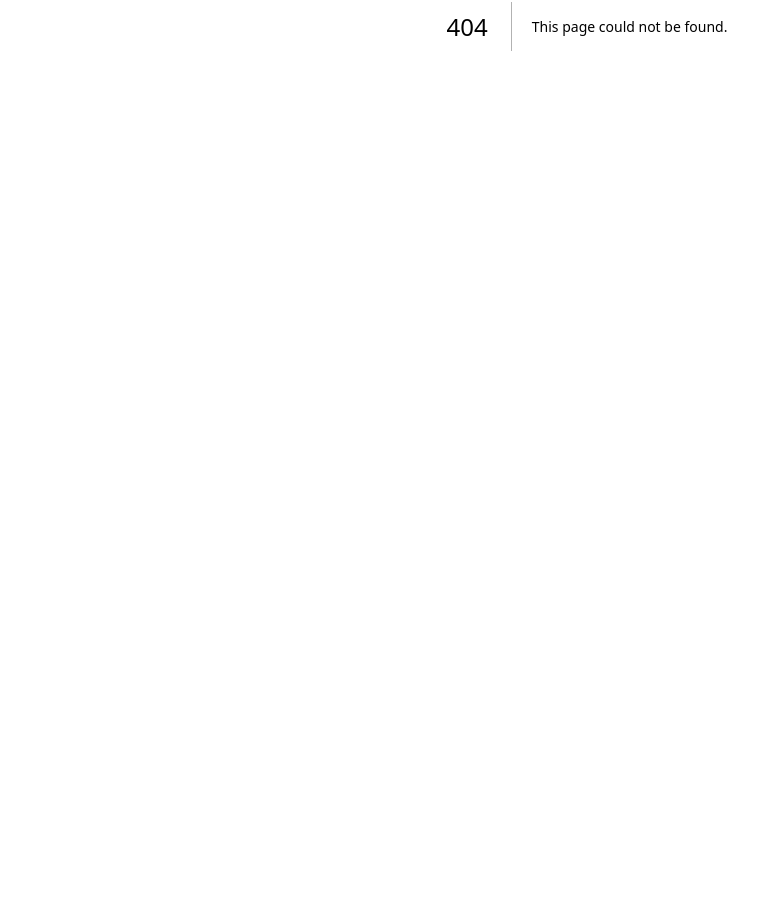
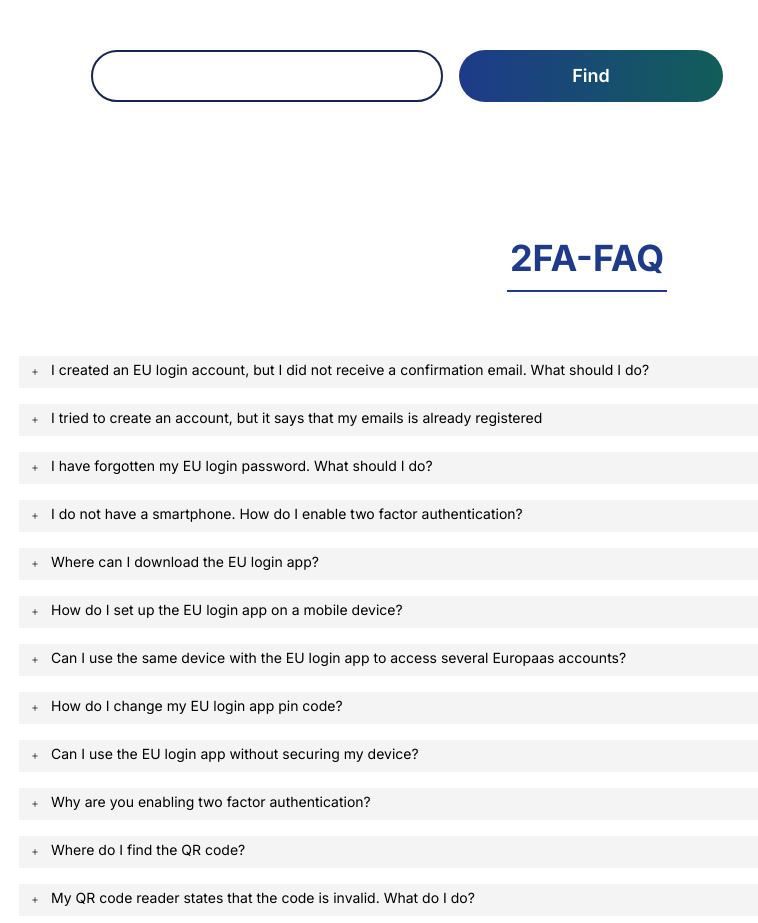
Before and after one commit to karthik1704/rsr-global-cv, a Next.js app: page /Faq in a window 1280 px wide. Before the commit this address had no page. Shown: the part 374-1297 px from the top of the page, without its empty margins (53-811 px from the left). Before the commit the page ends 800 px from the top, so only its background shows below. Built offline with nearby package versions, Linux system fonts and the light colour scheme.

Commit message:
faq created

```diff
--- /dev/null
+++ b/app/Faq/faq.tsx
@@ -0,0 +1,237 @@
+import React from "react";
+import { Plus } from "lucide-react";
+import { Facebook } from "lucide-react";
+import { Twitter } from "lucide-react";
+import { Linkedin } from "lucide-react";
+import { Mail } from "lucide-react";
+
+function Faq() {
+  return (
+    <div className="py-6 bg-white">
+      <div className="europass h-80 bg-gradient-to-r from-purple-900	 from-10% via-indigo-400 via-50% to-pink-700 ">
+        <h1 className=" text-center py-24 text-6xl font-bold text-white	 ">
+          Frequently Asked Questions
+        </h1>
+      </div>
+      <form className=" flex flex-row gap-4 ml-16 p-20">
+        <input
+          className="p-3 border-2 rounded-full border-blue-950 w-4/12"
+          type="text"
+        />
+        <button
+          className=" rounded-full bg-gradient-to-r from-blue-900 to-teal-800 h-15 w-3/12 text-white	font-semibold text-lg"
+          type="submit"
+        >
+          Find
+        </button>
+      </form>
+
+      <div>
+        <h1 className=" flex flex-col items-center text-center gap-3 text-4xl font-bold text-blue-900 p-14 after:h-[2px] after:w-40 after:bg-blue-900 after:text-center ">
+          2FA-FAQ
+        </h1>
+      </div>
+      <div className="ml-16 p-1">
+        <div className="bg-zinc-100	text-sm p-1 m-1 cursor-pointer flex flex-row w-11/12 gap-1">
+          <Plus className="p-2" />
+          <h2>
+            I created an EU login account, but I did not receive a confirmation
+            email. What should I do?
+          </h2>
+        </div>
+      </div>
+      <div className="ml-16 p-1">
+        <div className="bg-zinc-100 text-sm p-1 m-1 cursor-pointer flex flex-row w-11/12 gap-1">
+          <Plus className="p-2" />
+          <h2>
+            I tried to create an account, but it says that my emails is already
+            registered
+          </h2>
+        </div>
+      </div>
+      <div className="ml-16 p-1">
+        <div className="bg-zinc-100 text-sm p-1 m-1 cursor-pointer flex flex-row w-11/12 gap-1">
+          <Plus className="p-2" />
+          <h2>I have forgotten my EU login password. What should I do?</h2>
+        </div>
+      </div>
+      <div className="ml-16 p-1">
+        <div className="bg-zinc-100 text-sm p-1 m-1 cursor-pointer flex flex-row w-11/12 gap-1">
+          <Plus className="p-2" />
+          <h2>
+            I do not have a smartphone. How do I enable two factor
+            authentication?
+          </h2>
+        </div>
+      </div>
+      <div className="ml-16 p-1">
+        <div className="bg-zinc-100 text-sm p-1 m-1 cursor-pointer flex flex-row w-11/12 gap-1">
+          <Plus className="p-2" />
+          <h2>Where can I download the EU login app?</h2>
+        </div>
+      </div>
+      <div className="ml-16 p-1">
+        <div className="bg-zinc-100 text-sm p-1 m-1 cursor-pointer flex flex-row w-11/12 gap-1">
+          <Plus className="p-2" />
+          <h2>How do I set up the EU login app on a mobile device?</h2>
+        </div>
+      </div>
+      <div className="ml-16 p-1">
+        <div className="bg-zinc-100 text-sm p-1 m-1 cursor-pointer flex flex-row w-11/12 gap-1">
+          <Plus className="p-2" />
+          <h2>
+            Can I use the same device with the EU login app to access several
+            Europaas accounts?
+          </h2>
+        </div>
+      </div>
+      <div className="ml-16 p-1">
+        <div className="bg-zinc-100 text-sm p-1 m-1 cursor-pointer flex flex-row w-11/12 gap-1">
+          <Plus className="p-2" />
+          <h2>How do I change my EU login app pin code?</h2>
+        </div>
+      </div>
+      <div className="ml-16 p-1">
+        <div className="bg-zinc-100 text-sm p-1 m-1 cursor-pointer flex flex-row w-11/12 gap-1">
+          <Plus className="p-2" />
+          <h2>Can I use the EU login app without securing my device?</h2>
+        </div>
+      </div>
+      <div className="ml-16 p-1">
+        <div className="bg-zinc-100 text-sm p-1 m-1 cursor-pointer flex flex-row w-11/12 gap-1">
+          <Plus className="p-2" />
+          <h2>Why are you enabling two factor authentication?</h2>
+        </div>
+      </div>
+      <div className="ml-16 p-1">
+        <div className="bg-zinc-100 text-sm p-1 m-1 cursor-pointer flex flex-row w-11/12 gap-1">
+          <Plus className="p-2" />
+          <h2>Where do I find the QR code?</h2>
+        </div>
+      </div>
+      <div className="ml-16 p-1">
+        <div className="bg-zinc-100 text-sm p-1 m-1 cursor-pointer flex flex-row w-11/12 gap-1">
+          <Plus className="p-2" />
+          <h2>
+            My QR code reader states that the code is invalid. What do I do?
+          </h2>
+        </div>
+      </div>
+      <div className="ml-16 p-1">
+        <div className="bg-zinc-100 text-sm p-1 m-1 cursor-pointer flex flex-row w-11/12 gap-1">
+          <Plus className="p-2" />
+          <h2>
+            I am already using eID to log in to Europaas. Do I need to activate
+            it as a second factor?
+          </h2>
+        </div>
+      </div>
+      <div className="ml-16 p-1">
+        <div className="bg-zinc-100 text-sm p-1 m-1 cursor-pointer flex flex-row w-11/12 gap-1">
+          <Plus className="p-2" />
+          <h2>How do I activate eID as a second factor for authentication</h2>
+        </div>
+      </div>
+      <div>
+        <h1 className=" flex flex-col items-center text-center gap-3 text-4xl font-bold text-blue-900 p-20 after:h-[2px] after:w-52 after:bg-blue-900 after:text-center after:block">
+          Europass templates
+        </h1>
+      </div>
+
+      <div className="ml-16 p-1">
+        <div className="bg-zinc-100 text-sm p-1 m-1 cursor-pointer flex flex-row w-11/12 gap-1">
+          <Plus className="p-2" />
+          <h2>What is the Common European Framework for Languages (CEFR)?</h2>
+        </div>
+      </div>
+      <div className="ml-16 p-1">
+        <div className="bg-zinc-100 text-sm p-1 m-1 cursor-pointer flex flex-row w-11/12 gap-1">
+          <Plus className="p-2" />
+          <h2>What is the Europass Mobility?</h2>
+        </div>
+      </div>
+      <div className="ml-16 p-1">
+        <div className="bg-zinc-100 text-sm p-1 m-1 cursor-pointer flex flex-row w-11/12 gap-1">
+          <Plus className="p-2" />
+          <h2>What is the Europass Certificate Supplement?</h2>
+        </div>
+      </div>
+      <div className="ml-16 p-1">
+        <div className="bg-zinc-100 text-sm p-1 m-1 cursor-pointer flex flex-row w-11/12 gap-1">
+          <Plus className="p-2" />
+          <h2>What is the Diploma Supplement?</h2>
+        </div>
+      </div>
+      <div className="ml-16 p-1">
+        <div className="bg-zinc-100 text-sm p-1 m-1 cursor-pointer flex flex-row w-11/12 gap-1">
+          <Plus className="p-2" />
+          <h2>What happened to the Europass Language Passport?</h2>
+        </div>
+      </div>
+      <div className="ml-16 p-1">
+        <div className="bg-zinc-100 text-sm p-1 m-1 cursor-pointer flex flex-row w-11/12 gap-1">
+          <Plus className="p-2" />
+          <h2>How to self-assess your language skills</h2>
+        </div>
+      </div>
+      <div className="ml-16 p-1">
+        <div className="bg-zinc-100 text-sm p-1 m-1 cursor-pointer flex flex-row w-11/12 gap-1">
+          <Plus className="p-2" />
+          <h2>How to describe my digital skills?</h2>
+        </div>
+      </div>
+      <div className="ml-16 p-1">
+        <div className="bg-zinc-100 text-sm p-1 m-1 cursor-pointer flex flex-row w-11/12 gap-1">
+          <Plus className="p-2" />
+          <h2>What is the Europass Skills Passport?</h2>
+        </div>
+      </div>
+      <div>
+        <h1 className=" flex flex-col items-center text-center gap-3 text-4xl font-bold text-blue-900 p-10 after:h-[2px] after:w-52 after:bg-blue-900 after:text-center after:block">
+          Support and Information
+        </h1>
+      </div>
+      <div className="ml-16 p-2 ">
+        <div className="bg-zinc-100 text-sm p-1 m-1 cursor-pointer flex flex-row w-11/12 gap-1">
+          <Plus className="p-2" />
+          <h2>What is the Europass Qualification Framework (EQF)?</h2>
+        </div>
+        <hr className="border-1	border-black" />
+      </div>
+
+      <div className="p-36">
+        <h2 className="text-center text-3xl font-bold text-neutral-900">
+          Share this page
+        </h2>
+        <div className="p-4 flex flex-row justify-center gap-7">
+          <div className=" flex flex-row justify-center cursor-pointer gap-1">
+            <Facebook className="size-6 h-5 text-blue-950" />
+            <h3 className="text-base font-medium text-blue-700 hover:text-blue-950 hover:underline">
+              Facebook
+            </h3>
+          </div>
+          <div className=" flex flex-row justify-center cursor-pointer gap-1">
+            <Twitter className="size-5 h-6 text-blue-950 " />
+            <h3 className="text-base font-medium text-blue-700 hover:text-blue-950 hover:underline">
+              Twitter
+            </h3>
+          </div>
+          <div className=" flex flex-row justify-center cursor-pointer gap-1">
+            <Linkedin className="size-6 h-5 text-blue-950" />
+            <h3 className="text-base font-medium text-blue-700 hover:text-blue-950 hover:underline">
+              Linkedin
+            </h3>
+          </div>
+          <div className=" flex flex-row justify-center cursor-pointer gap-1">
+            <Mail className="size-5 h-6 text-blue-950" />
+            <h3 className="text-base font-medium text-blue-700 hover:text-blue-950 hover:underline">
+              Email
+            </h3>
+          </div>
+        </div>
+      </div>
+    </div>
+  );
+}
+
+export default Faq;
--- /dev/null
+++ b/app/Faq/page.tsx
@@ -0,0 +1,11 @@
+import Faq from "./faq";
+
+function page() {
+  return (
+    <>
+      <Faq />
+    </>
+  );
+}
+
+export default page;
--- a/app/globals.css
+++ b/app/globals.css
@@ -31,3 +31,11 @@
     text-wrap: balance;
   }
 }
+
+.europass{
+
+  clip-path: polygon(0 0, 100% 0, 100% 65%, 0% 100%);
+
+
+
+}
--- a/app/signup/page.tsx
+++ b/app/signup/page.tsx
@@ -0,0 +1,7 @@
+import React from "react";
+
+function page() {
+  return <div>page</div>;
+}
+
+export default page;
```
Also changed, not shown: package.json (+6 -5 lines), 1 other file (tests, documents, lock files or other folders).
